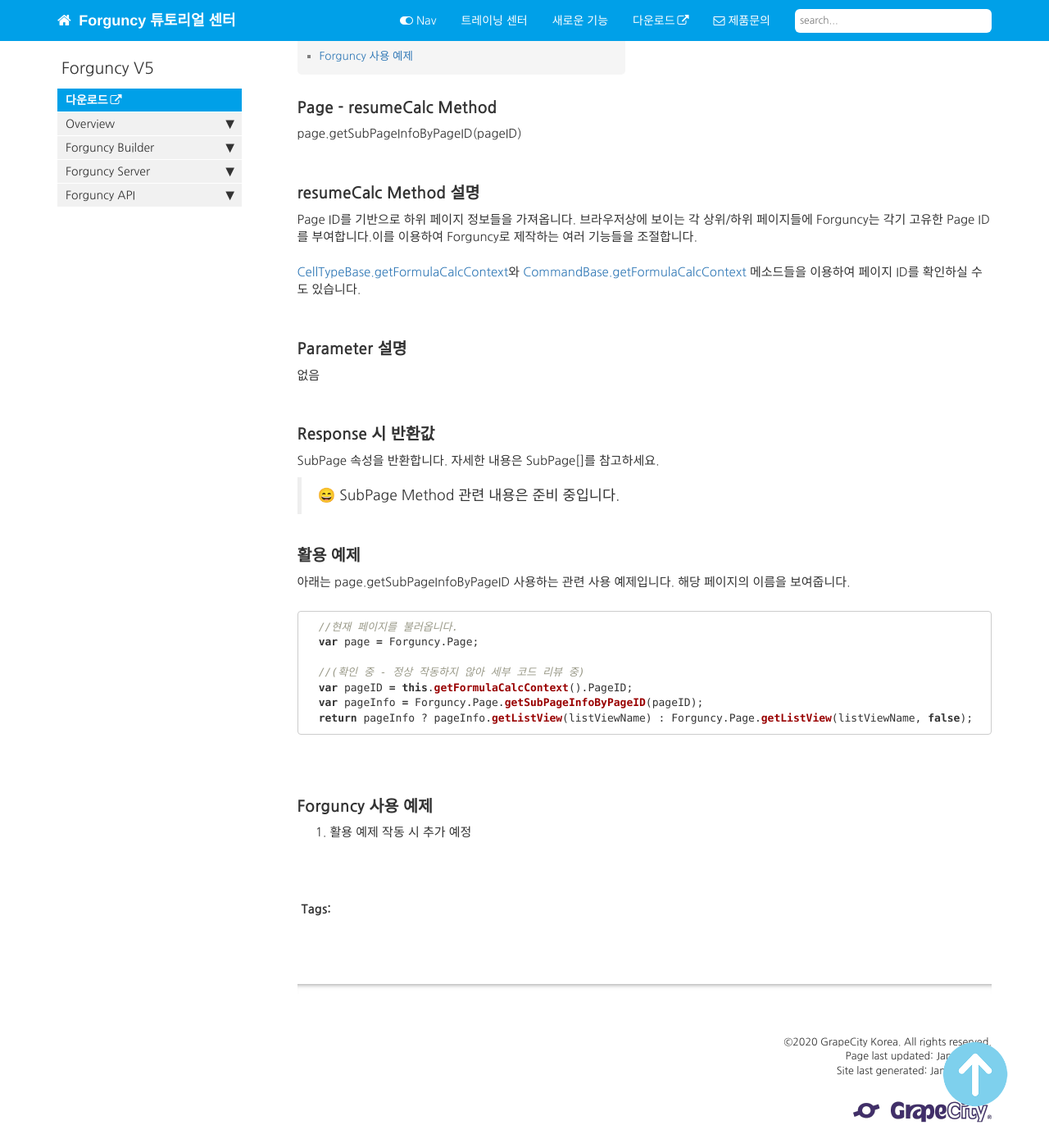
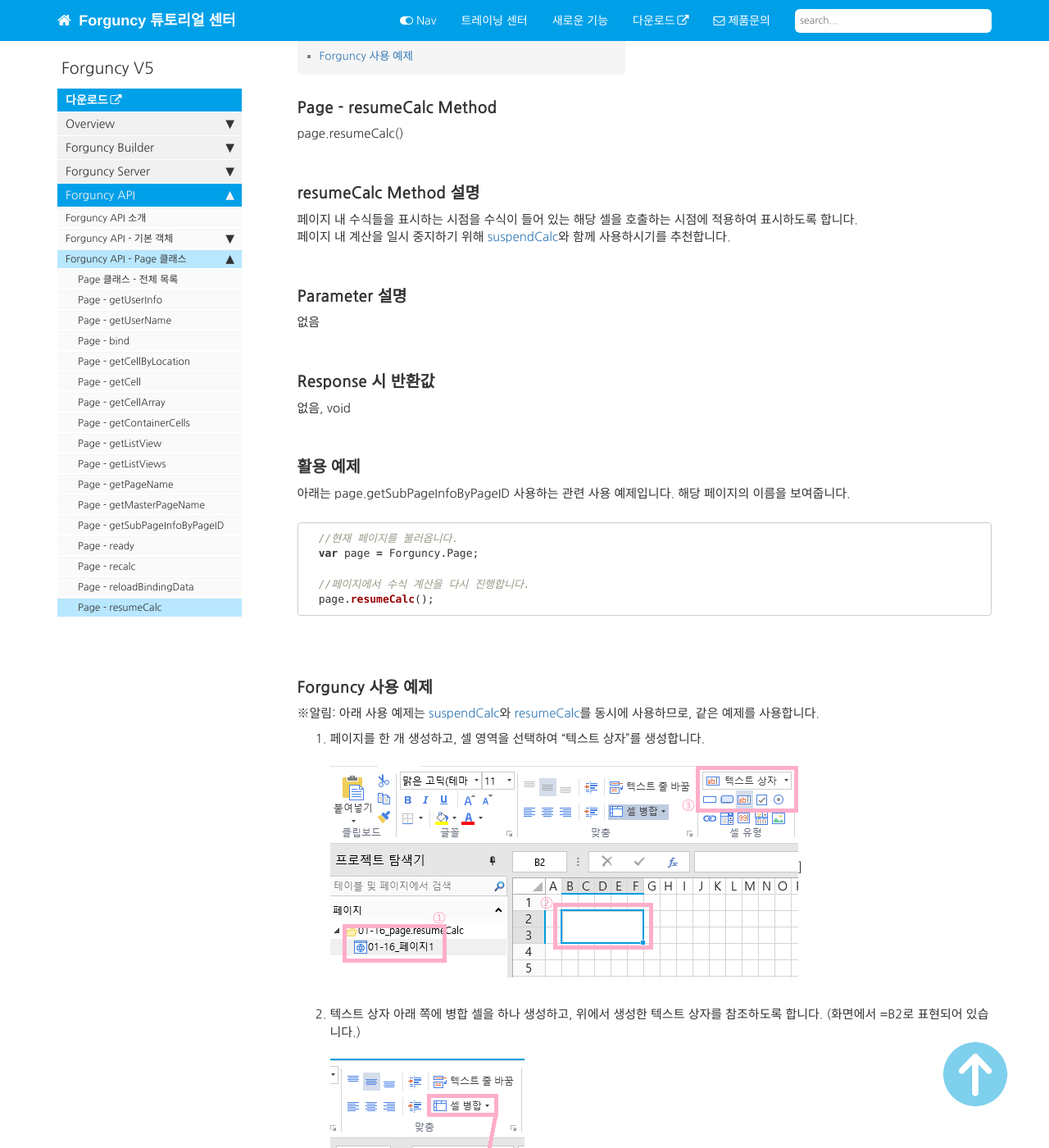
Before and after one commit to Xeppetto/Forguncy-Korea.github.io, a Jekyll site: the page built from pages/forguncy5_03_javascript_api/fgc5jsapi_page_class/fgc5jsapi_page_class_resumecalc.md, in a window 1280 px wide and 1400 px high, scrolled down 278 px. Shown: the whole window at 82% size. Built offline with Jekyll 4.4.1, drawn with Linux system fonts in a browser that asks for light colours; comment, search, counter and statistics services are not loaded; some of the changed text lies outside the part shown.

Commit message:
page - resumeCalc 1
`

```diff
--- a/_data/sidebars/forguncy5_sidebar.yml
+++ b/_data/sidebars/forguncy5_sidebar.yml
@@ -173,8 +173,12 @@
                 url: /fgc5jsapi_page-class-recalc.html
                 output: web, pdf
 
-              - title: Page - reloadbindingdata
+              - title: Page - reloadBindingData
                 url: /fgc5jsapi_page-class-reloadbindingdata.html
+                output: web, pdf
+
+              - title: Page - resumeCalc
+                url: /fgc5jsapi_page-class-resumecalc.html
                 output: web, pdf
 
 #            - title: Forguncy API - 메소드
--- a/pages/forguncy5_03_javascript_api/fgc5jsapi_page_class/fgc5jsapi_page_class_resumecalc.md
+++ b/pages/forguncy5_03_javascript_api/fgc5jsapi_page_class/fgc5jsapi_page_class_resumecalc.md
@@ -10,11 +10,11 @@
 ---
 
 ### Page - resumeCalc Method
-page.getSubPageInfoByPageID(pageID)
+page.resumeCalc()
 <br /><br />
 
 ### resumeCalc Method 설명
-Page ID를 기반으로 하위 페이지 정보들을 가져옵니다. 브라우저상에 보이는 각 상위/하위 페이지들에 Forguncy는 각기 고유한 Page ID를 부여합니다.이를 이용하여 Forguncy로 제작하는 여러 기능들을 조절합니다. <br /><br />[CellTypeBase.getFormulaCalcContext]()와 [CommandBase.getFormulaCalcContext]() 메소드들을 이용하여 페이지 ID를 확인하실 수도 있습니다.
+페이지 내 수식들을 표시하는 시점을 수식이 들어 있는 해당 셀을 호출하는 시점에 적용하여 표시하도록 합니다.<br />페이지 내 계산을 일시 중지하기 위해 [suspendCalc]()와 함께 사용하시기를 추천합니다.
 <br /><br />
 
 ### Parameter 설명
@@ -22,11 +22,8 @@
 <br /><br />
 
 ### Response 시 반환값
-SubPage 속성을 반환합니다. 자세한 내용은 SubPage[]를 참고하세요.
-
-> 😄 SubPage Method 관련 내용은 준비 중입니다.
-
-<!-- <br /><br /> 위 memo를 삭제할 때 comment 제거 -->
+없음, void
+<br /><br />
 
 ### 활용 예제
 아래는 page.getSubPageInfoByPageID 사용하는 관련 사용 예제입니다. 해당 페이지의 이름을 보여줍니다.
@@ -36,17 +33,53 @@
   //현재 페이지를 불러옵니다.
   var page = Forguncy.Page;
 
-  //(확인 중 - 정상 작동하지 않아 세부 코드 리뷰 중)
-  var pageID = this.getFormulaCalcContext().PageID;
-  var pageInfo = Forguncy.Page.getSubPageInfoByPageID(pageID);
-  return pageInfo ? pageInfo.getListView(listViewName) : Forguncy.Page.getListView(listViewName, false);
+  //페이지에서 수식 계산을 다시 진행합니다.
+  page.resumeCalc();
 ~~~
 
 <br />
 
 ### Forguncy 사용 예제
 
-1. 활용 예제 작동 시 추가 예정
+※알림: 아래 사용 예제는 [suspendCalc]()와 [resumeCalc](fgc5jsapi_page-class-resumecalc.html)를 동시에 사용하므로, 같은 예제를 사용합니다.
 
+1. 페이지를 한 개 생성하고, 셀 영역을 선택하여 "텍스트 상자"를 생성합니다.
+
+    ![]({{site.url}}/images/forguncy5/ex-ss_page-resumeCalc01.png)]
+    <br /><br />
+
+2. 텍스트 상자 아래 쪽에 병합 셀을 하나 생성하고, 위에서 생성한 텍스트 상자를 참조하도록 합니다. (화면에서 =B2로 표현되어 있습니다.)
+
+    ![]({{site.url}}/images/forguncy5/ex-ss_page-resumeCalc02.png)]
+    <br /><br />
+
+3. 해당 프로젝트를 실행하면 입력 박스 하나와 숫자 0이 나타납니다. 해당 입력 박스에 아무거나 입력 후 Enter키를 누르면 숫자 0은 입력한 대로 표시됩니다.
+
+    ![]({{site.url}}/images/forguncy5/ex-ss_page-resumeCalc03.png)]
+    <br /><br />
+
+4. Forguncy Editor로 돌아가 버튼을 한 개 생성하고, "자바스크립트로 직접 프로그래밍하기" 명령을 생성하여 코드를 입력합니다.
+
+    ![]({{site.url}}/images/forguncy5/ex-ss_page-resumeCalc04.png)]
+    <br /><br />
+
+5. 다시 해당 프로젝트를 실행한 후 "버튼"을 클릭합니다. 이후 입력 창에 아무거나 입력 후 Enter키를 눌러 봅니다. 값이 변경되지 않으면 suspendCalc가 잘 적용된 것입니다.
+
+    ![]({{site.url}}/images/forguncy5/ex-ss_page-resumeCalc05.png)]
+    <br /><br />
+
+6. 다시 Forguncy Editor로 돌아가 버튼을 한 개 더 생성하고, 명령을 생성하여 코드를 입력합니다.
+
+    ![]({{site.url}}/images/forguncy5/ex-ss_page-resumeCalc06.png)]
+    <br /><br />
+
+7. 다시 한 번 해당 프로젝트를 생성하고, 다음의 방법으로 테스트를 진행합니다.<br />
+    (1) suspendCalc를 적용한 버튼을 클릭합니다.<br />
+    (2) 입력 상자에 아무거나 입력 후 Enter키를 누릅니다. → 값이 변하지 않으면 성공입니다.<br />
+    (3) resumeCalc를 적용한 버튼을 클릭합니다.<br />
+    (4) 입력 상자에 아무거나 입력 후 Enter키를 누릅니다. → 값이 입력한 대로 변하면 성공입니다.
+
+    ![]({{site.url}}/images/forguncy5/ex-ss_page-resumeCalc07.png)]
+    <br /><br />
 
 <br /><br />
```
Also changed, not shown: pages/forguncy5_03_javascript_api/fgc5jsapi_page_class/fgc5jsapi_page_class_list.md (+1 -1 lines), images/forguncy5/ex-ss_page-resumecalc01.png (added), images/forguncy5/ex-ss_page-resumecalc02.png (added), images/forguncy5/ex-ss_page-resumecalc03.png (added), images/forguncy5/ex-ss_page-resumecalc04.png (added), images/forguncy5/ex-ss_page-resumecalc05.png (added), images/forguncy5/ex-ss_page-resumecalc06.png (added), images/forguncy5/ex-ss_page-resumecalc07.png (added).
